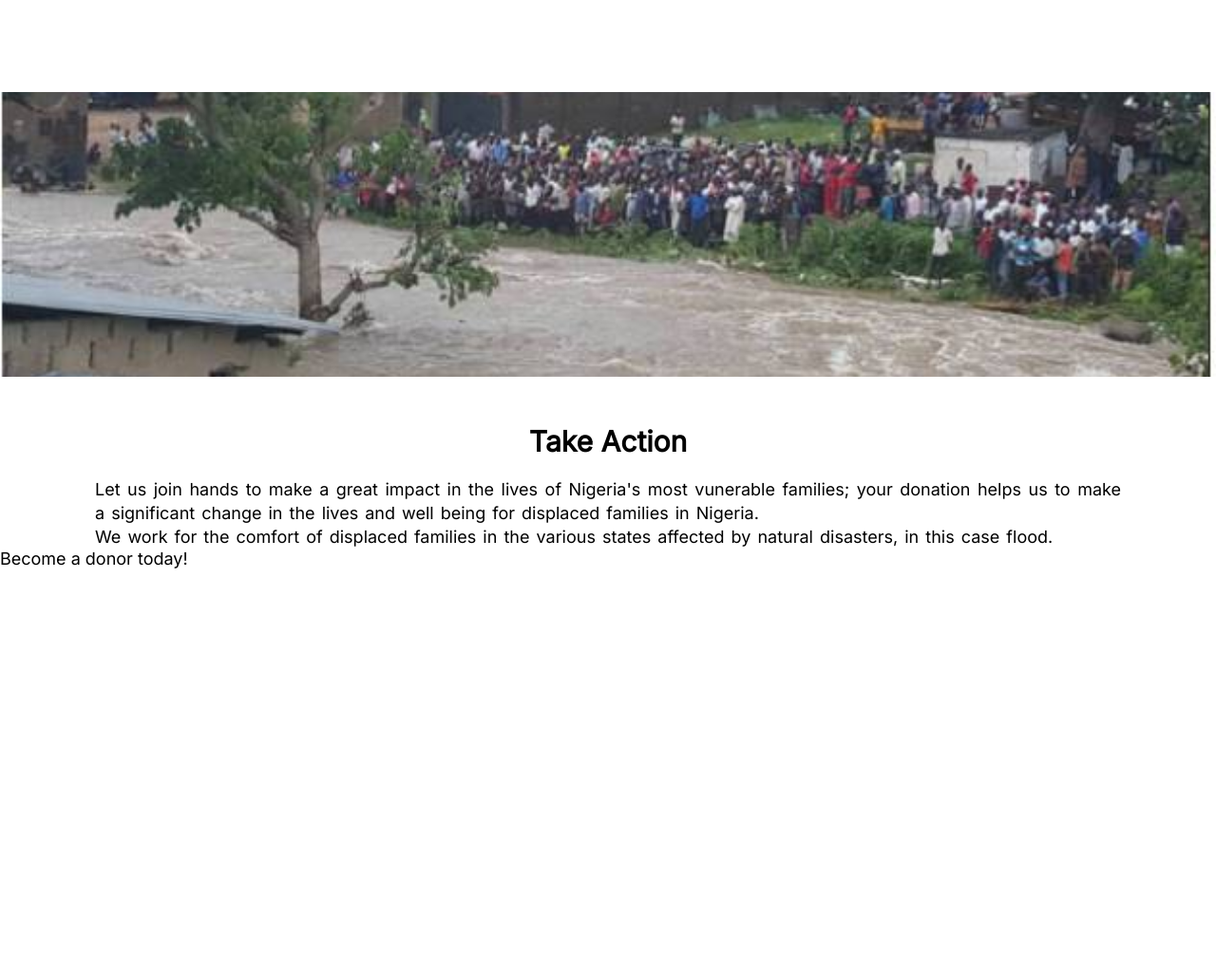
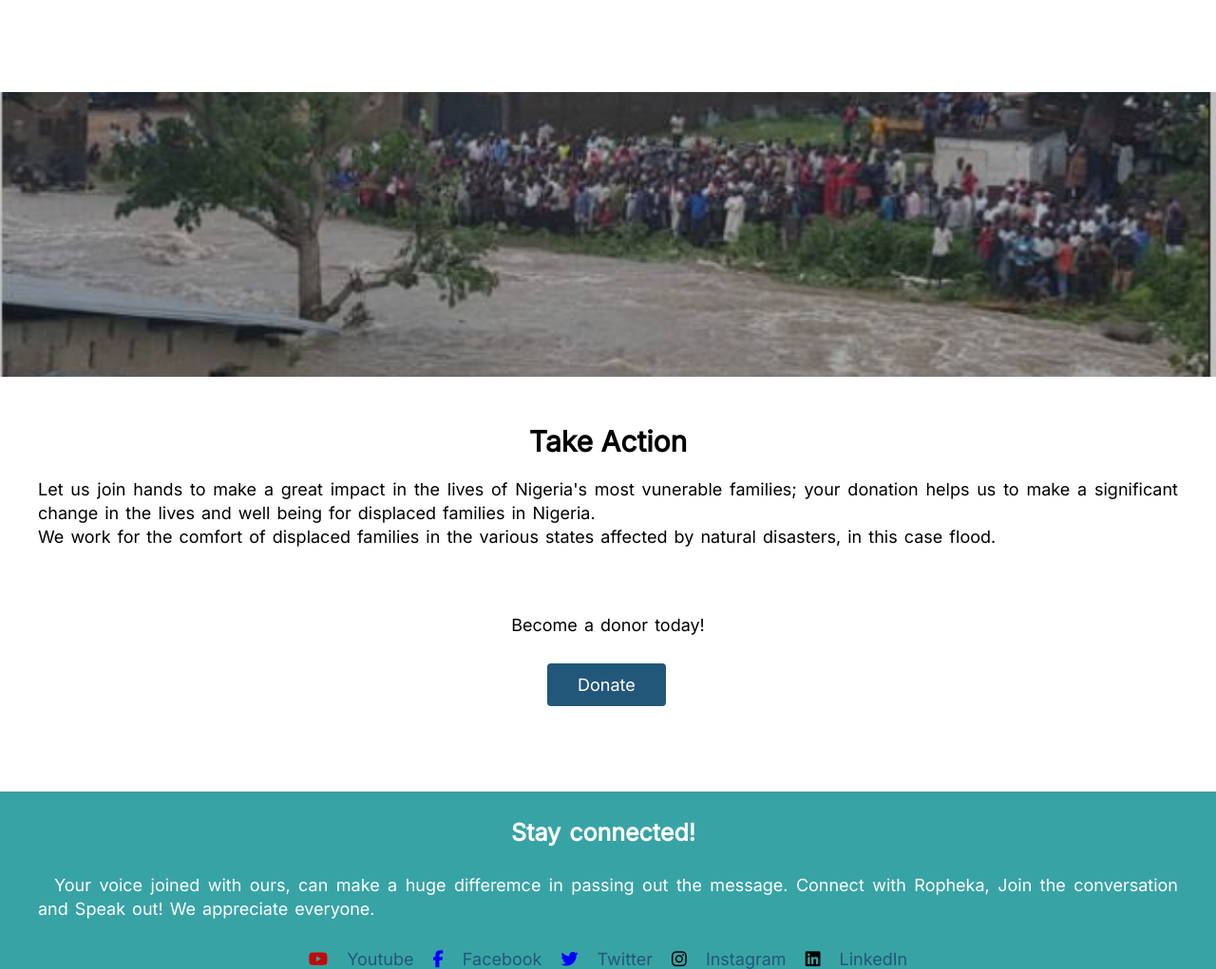
Before and after one commit to Adeboye22/Portfolio_project-1, a plain HTML site: page index.html in a window 1280 px wide. Shown: the part 663-1684 px from the top of the page at 95% size. Before the commit the page ends 1262 px from the top, so only its background shows below. Drawn offline with Linux system fonts and the light colour scheme.

Commit message:
my project

```diff
--- a/index.html
+++ b/index.html
@@ -17,9 +17,9 @@
         <nav>
             <img src="/Images/Logo_rophekaFoundation.png" alt="Ropheka Foundation" class="logo" height=250px>
             <div class="iconHeader">
-                <i class="fa-brands fa-youtube"><a href=""></a></i>
-                <i class="fa-brands fa-facebook-f"><a href=""></a></i>
-                <i class="fa-brands fa-twitter"><a href=""></a></i>
+                <i class="fa-brands fa-youtube" style="color:rgb(193, 11, 11)";><a href=""></a></i>
+                <i class="fa-brands fa-facebook-f" style="color:blue";><a href=""></a></i>
+                <i class="fa-brands fa-twitter" style="color:blue"><a href=""></a></i>
                 <i class="fa-brands fa-instagram"><a href=""></a></i>
                 <i class="fa-brands fa-linkedin"><a href=""></a></i>
             </div>
@@ -43,10 +43,41 @@
     <section class="aboutUs">
         <h1>About Us</h1>
         <div class="aboutUs_1">We work in Nigeria, in the 36 states including the FCT Abuja to help with natural disasters like floods, landslides, erosions and other common disasters in Nigeria and we never give up.</div>
-        <article class="aboutUs_2"></article>
+        <article class="aboutUs_2">
+            <article class="aboutUs_2-overlay"></article>
+        </article>
         <h1>Take Action</h1>
         <div class="aboutUs_1">Let us join hands to make a great impact in the lives of Nigeria's most vunerable families; your donation helps us to make a significant change in the lives and well being for displaced families in Nigeria. <br> We work for the comfort of displaced families in the various states affected by natural disasters, in this case flood.</div>
-        <span>Become a donor today!</span>
+        <div class="aboutUs_3">
+            <span>Become a donor today!</span>
+        </div>
+        <div class="aboutUs_4">
+            <button>Donate</button>
+        </div>
     </section>
+    <footer>
+        <div class="footer_1">
+            Stay connected!
+        </div>
+        <div class="footer_2">
+            <p> &nbsp Your voice joined with ours, can make a huge differemce in passing out the message. Connect with Ropheka, Join the conversation and Speak out! We appreciate everyone.</p>
+        </div>
+        <div class="iconFooter">
+            <i class="fa-brands fa-youtube" style="color:rgb(193, 11, 11)";><a href="" style="text-decorations:none; color:#22577A; font-family:'inter'">&nbspYoutube</a></i>
+            <i class="fa-brands fa-facebook-f" style="color:blue";><a href="" style="text-decorations:none; color:#22577A; font-family:'inter'">&nbspFacebook</a></i>
+            <i class="fa-brands fa-twitter" style="color:blue";><a href="" style="text-decorations:none; color:#22577A; font-family:'inter'">&nbspTwitter</a></i>
+            <i class="fa-brands fa-instagram" ><a href="" style="text-decorations:none; color:#22577A; font-family:'inter'">&nbspInstagram</a></i>
+            <i class="fa-brands fa-linkedin"><a href="" style="text-decorations:none; color:#22577A; font-family:'inter'">&nbspLinkedIn</a></i>
+        </div>
+        <div class="footer_3">
+            <div class="footer_3i">
+                <p></p>
+            </div>
+            <div class="footer_3ii">
+                <p></p>
+            </div>
+        </div>
+    </footer>
+    <script src="navigation.js"></script>
 </body>
 </html>
--- /dev/null
+++ b/navigation.js
@@ -0,0 +1,3 @@
+$.get("navigation.html", function(header){
+    $("#navPlaceholder").replaceWith("header");
+});
--- a/style_home.css
+++ b/style_home.css
@@ -9,6 +9,7 @@
 body{
     margin:0px;
 }
+/*Header*/
 nav{
     background-color: #ffffff;
     height: 200px;
@@ -28,6 +29,7 @@ div.iconHeader{
 .iconHeader i{
     margin: 0px 5px;
 }
+/*Navigation bar*/
 .navBarList{
     background-color: #38A3A5;
     font-family:'Poppins';
@@ -45,6 +47,7 @@ div.iconHeader{
     list-style: none;
     color: #ffffff;
 }
+/*Hero section*/
 section.hero{
     padding: 100px 0px 150px 0px;
     background-image: url("/Images/floodImage-4.jpeg");
@@ -86,6 +89,7 @@ button.hero_2{
     color:white;
     cursor: pointer;
 }
+/*About us section*/
 section.aboutUs h1{
     font-family: 'Inter';
     padding:50px 0px 0px 0px;
@@ -97,7 +101,7 @@ section.aboutUs div.aboutUs_1{
     text-align:justify;
     word-spacing: 2px;
     line-height: 25px;
-    padding: 20px 100px 0px 100px;
+    padding: 20px 40px 0px 40px;
     font-size:18px;
 }
 article.aboutUs_2{
@@ -109,10 +113,73 @@ article.aboutUs_2{
     padding:0px 15px 0px 15px;
     width:100%;
     height:300px;
+    position:relative
 }
-section.aboutUs span{
+article.aboutUs_2-overlay{
+    position:absolute;
+    top:0;
+    left:0;
+    height: 100%;
+    width:100%;
+    overflow: hidden;
+    background: rgba(0, 0, 0, 0.244);
+    text-align:center;
+}
+div.aboutUs_3{
+    font-family:'Inter';
+    font-size: 18px;
+    text-align:center;
+    padding: 70px 0px 0px 0px;
+    word-spacing: 2px;
+    width:100%;
+}
+div.aboutUs_4{
+    justify-content: center;
+    padding:30px 0px 0px 0px;
+    margin:0% 0% 0% 45%;
+}
+div.aboutUs_4 button{
+    padding: 10px 30px 10px 30px;
+    border-radius: 4px;
+    border-color: rgba(0, 0, 0, 0);
+    background-color: #22577A;
+    color:white;
     font-family: 'Inter';
     font-size: 18px;
+    word-spacing: 2px;
+    cursor:pointer;
+}
+/*Footer section*/
+footer{
+    border-top: solid 1px rgba(128, 128, 128, 0.242);
+    background-color:#38A3A5;
+    margin:90px 0px 0px 0px;
+    padding:30px 0px 0px 0px;
+}
+.footer_1{
+    font-family: 'Inter';
+    text-align: center;
+    color:white;
+    word-spacing: 2px;
+    padding:0px 10px 0px 0px;
+    margin:0px 0px 30px 0px;
+    font-size: 25px;
+    font-weight:bold;
+    line-height:25px
+}
+.footer_2{
+    font-family: 'Inter';
     text-align:justify;
-
+    color:white;
+    word-spacing: 2px;
+    font-size: 18px;
+    line-height:25px;
+    padding:0px 40px 0px 40px;
+    margin:0px 0px 30px 0px;
 }
+div.iconFooter{
+    font-family:'Inter';
+    text-align: center;
+    word-spacing: 15px;
+    font-size: 18px;
+}
```
Also changed, not shown: Assets/navigation.html (added, +21 -0 lines), our_activities.html (added), research.html (added), take_action.html (added), true_stories.html (added).
